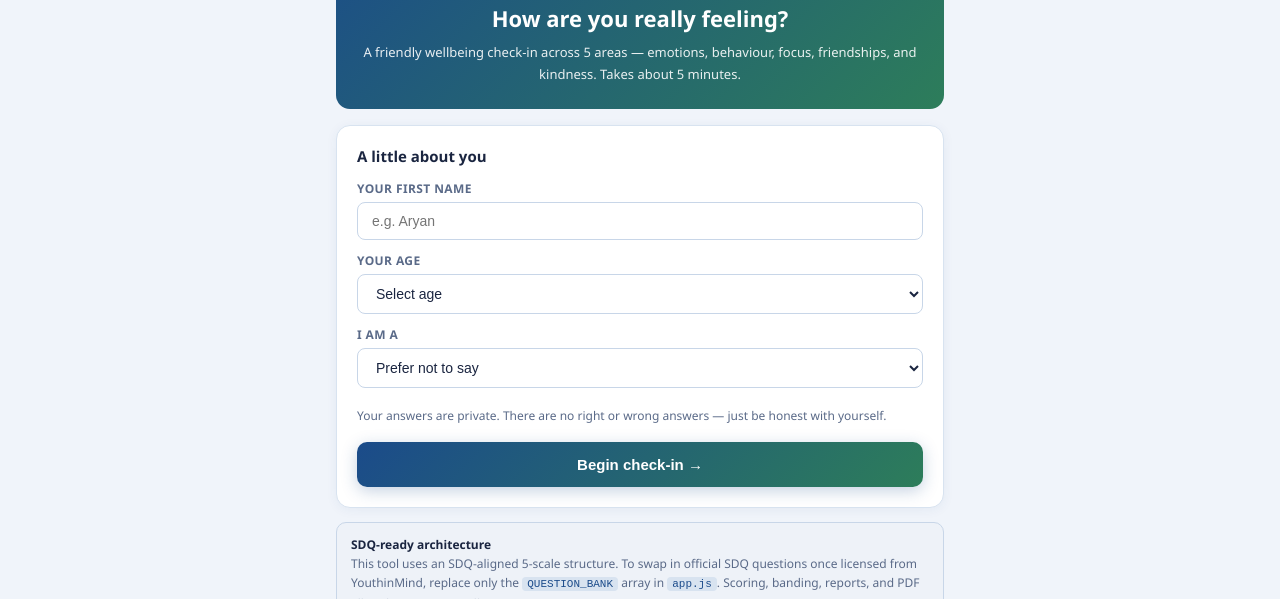
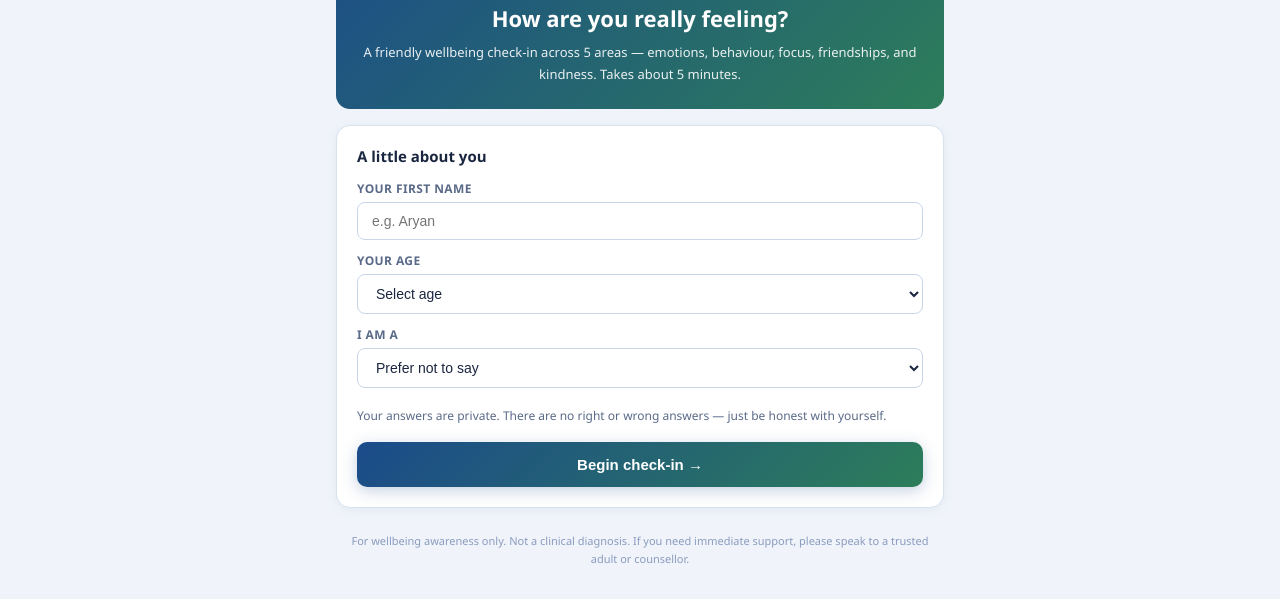
Before and after one commit to rsvnsharma-lgtm/Wellbeingassessment11_17, a plain HTML site: page index.html in a window 1280 px wide. Shown: the part 196-795 px from the top of the page. Drawn offline with nearby package versions, Linux system fonts and the light colour scheme.

Commit message:
Add files via upload

```diff
--- a/index.html
+++ b/index.html
@@ -139,9 +139,7 @@
   .footer-brand img{height:28px;object-fit:contain;opacity:.6;}
   .footer-brand span{font-size:11px;color:#8A9BBF;}
 
-  .swap-note{background:#EEF2F8;border:1px solid #C8D6E8;border-radius:10px;padding:12px 14px;font-size:12px;color:#5A6A88;line-height:1.6;margin-bottom:12px;}
-  .swap-note strong{color:#1A2540;}
-  .swap-note code{font-size:11px;background:#D8E3F0;padding:1px 5px;border-radius:4px;color:#1B4B8A;}
+
   .disclaimer{font-size:11px;color:#8A9BBF;text-align:center;line-height:1.6;padding:10px 4px;}
   canvas#radar{display:block;margin:0 auto;}
 </style>
@@ -175,12 +173,8 @@
     <p style="font-size:12px;color:#5A6A88;margin-bottom:16px;line-height:1.65;">Your answers are private. There are no right or wrong answers — just be honest with yourself.</p>
     <button class="btn btn-primary" onclick="startTest()">Begin check-in →</button>
   </div>
-  <div class="swap-note">
-    <strong>SDQ-ready architecture</strong><br>
-    This tool uses an SDQ-aligned 5-scale structure. To swap in official SDQ questions once licensed from YouthinMind, replace only the <code>QUESTION_BANK</code> array in <code>app.js</code>. Scoring, banding, reports, and PDF all update automatically.
-  </div>
   <p class="disclaimer">For wellbeing awareness only. Not a clinical diagnosis. If you need immediate support, please speak to a trusted adult or counsellor.</p>
-  <div class="footer-brand"><img src="assets/logo_navy.png" alt="Mhitr"/><span>© 2025 Mhitr · Your self-care companion</span></div>
+  <div class="footer-brand"><img src="assets/logo_navy.png" alt="Mhitr"/><span id="footer-year-welcome"></span></div>
 </div>
 
 <!-- SCREEN 2: Questions -->
@@ -251,7 +245,7 @@
   <button class="btn btn-secondary" onclick="restart()" style="margin-top:10px;">Take the check-in again</button>
 
   <p class="disclaimer" style="margin-top:12px;">Scores use SDQ-aligned thresholds (Close to normal / Some risk / High risk). This is a wellbeing awareness tool, not a clinical diagnosis. If concerned, please speak to a school counsellor or trusted adult.</p>
-  <div class="footer-brand"><img src="assets/logo_navy.png" alt="Mhitr"/><span>© 2025 Mhitr · Your self-care companion</span></div>
+  <div class="footer-brand"><img src="assets/logo_navy.png" alt="Mhitr"/><span id="footer-year-report"></span></div>
 </div>
 
 <script src="https://cdnjs.cloudflare.com/ajax/libs/jspdf/2.5.1/jspdf.umd.min.js"></script>
```
